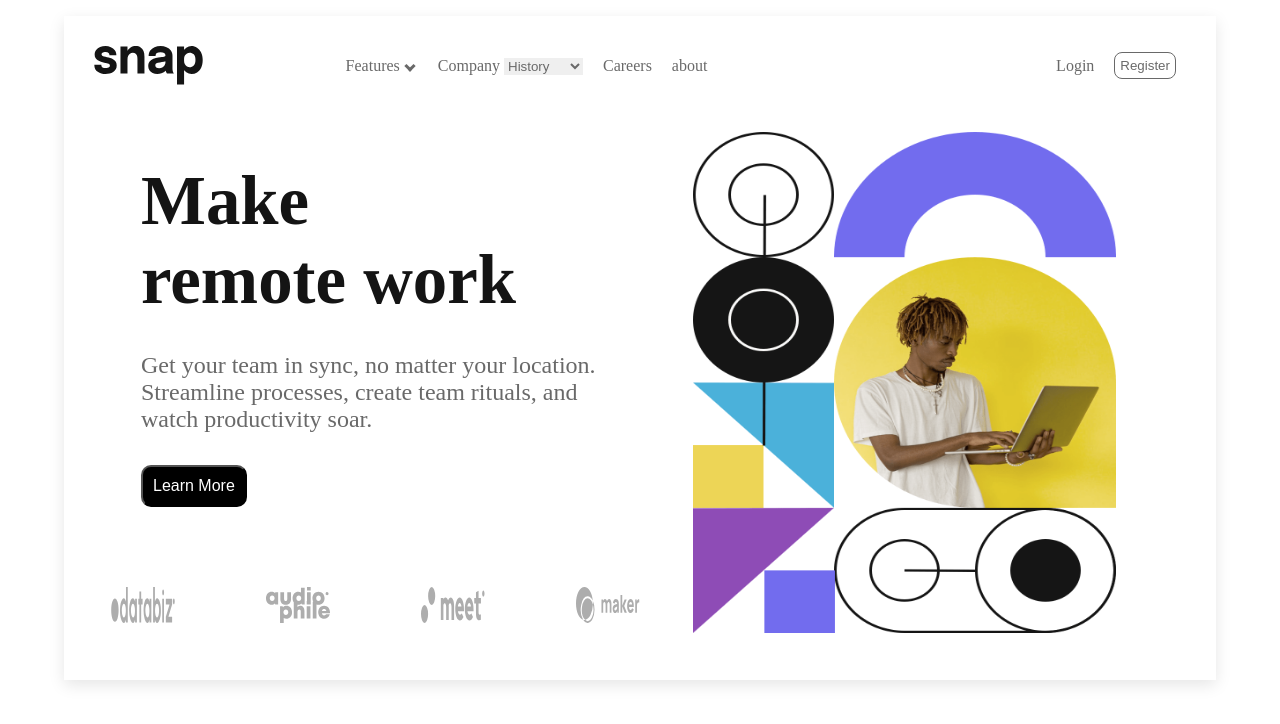
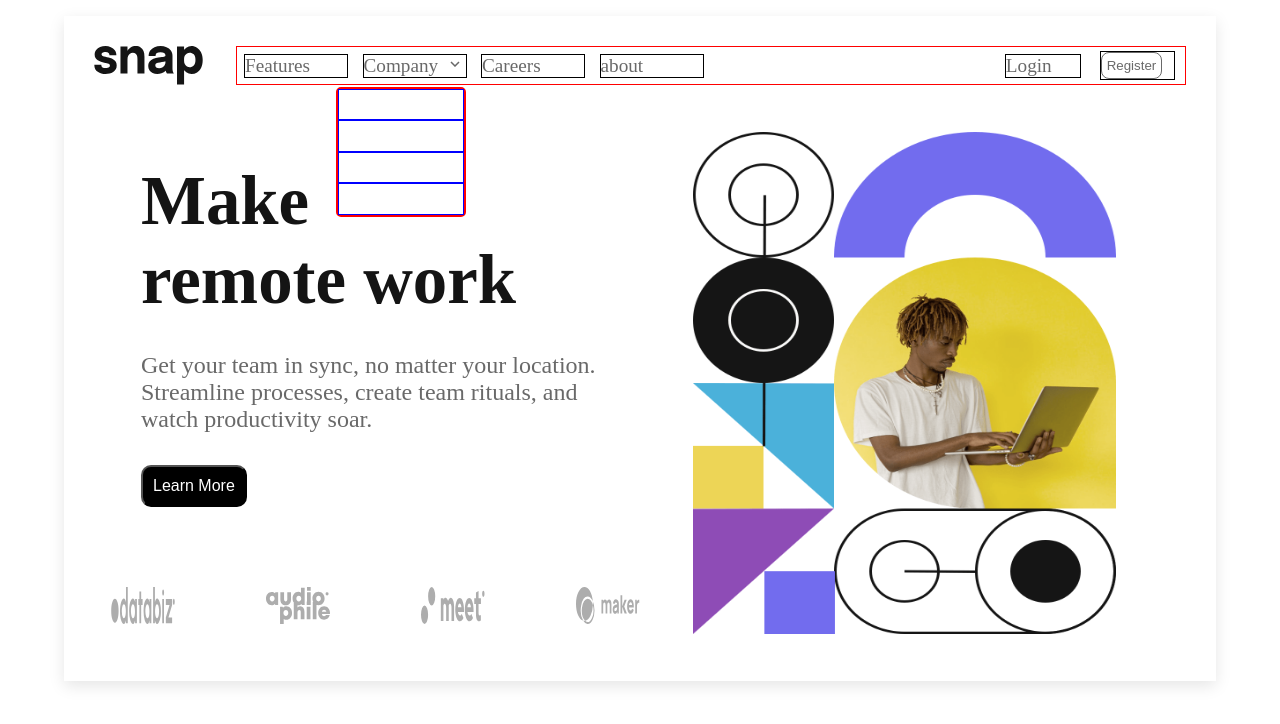
Before and after one commit to biggbhen/intro-section-with-drop-down, a plain HTML site: page index.html in a window 1280 px wide. Drawn offline with Linux system fonts and the light colour scheme.

Commit message:
worked on my dropdown project

```diff
--- a/index.html
+++ b/index.html
@@ -42,42 +42,16 @@
           <img src="./images/logo.svg" alt="snap logo" />
         </figure>
         <nav>
-          <ul>
-            <!-- dropdown1 -->
-            <li>
-              <div class="drop-down">
-      <div class="inputField">
-        <div class="input">Features</div>
-        <div class="arrow-box"><div class="arrow"></div></div>
-      </div>
-
-      <div class="options">
-        <div>
-          <img src="./images/icon-todo.svg" alt="icon-todo" />
-          Todo List
-        </div>
-
-        <div>
-          <img src="./images/icon-calendar.svg" alt="calendar" />Calendar
-        </div>
-        <div>
-          <img src="./images/icon-reminders.svg" alt="reminders" />Reminders
-        </div>
-        <div>
-          <img src="./images/icon-planning.svg" alt="planning" />Planning
-        </div>
-      </div>
-    </div>
-            </li>
-                <!-- dropdown2 -->
-            <li>
-              <label for="company">Company</label>
-              <select name="company" id="company">
-                <option value="0">History</option>
-                <option value="1">Our Team</option>
-                <option value="2">Blog</option>
-              </select>
-            </li>
+          <ul class="about-links">
+            <li><a href="#">Features</a></li>
+            <li class="company"><a href="#">Company</a>
+               <div class="dropdown">
+                 <div></div>
+                 <div></div>
+                 <div></div>
+                 <div></div>
+               </div>
+              </li>
             <li><a href="#">Careers</a></li>
             <li><a href="#">about</a></li>
           </ul>
--- a/style.css
+++ b/style.css
@@ -7,7 +7,6 @@
   color: hsl(0, 0%, 41%);
 }
 .container {
-  overflow: hidden;
   margin: 1rem auto 0 auto;
   padding: 0.9375rem;
   max-width: 72rem;
@@ -51,70 +50,7 @@
 .hamburger-menu nav ul > li {
   margin: 0.8rem 0;
 }
-/* dropdown1 */
 
-.drop-down {
-  position: relative;
-  /* margin: 5rem auto 0 auto; */
-  width: 150px;
-  /* z-index: 200; */
-  /* border: 2px solid green; */
-}
-.inputField {
-  position: relative;
-  background-color: white;
-}
-.inputField .input {
-  text-align: right;
-  width: 100%;
-  padding: 0.3125rem 12% 0.3125rem 0;
-  cursor: pointer;
-}
-
-.arrow-box {
-  position: absolute;
-  width: 10%;
-  z-index: 200;
-  cursor: pointer;
-  /* border: 1px solid; */
-  display: flex;
-  align-items: center;
-  justify-content: center;
-  right: 0;
-  top: 0;
-  bottom: 0;
-}
-.arrow-box > div {
-  width: 8px;
-  height: 8px;
-  border: 3px solid hsl(0, 0%, 41%);
-  border-left: 0;
-  border-bottom: 0;
-  transform: rotate(495deg);
-}
-.options {
-  position: absolute;
-  margin-top: 0.5rem;
-  box-shadow: 0px 0px 8px 0px rgba(0, 0, 0, 0.47);
-  display: none;
-  /* border: 1px solid red; */
-}
-.open-options {
-  display: block;
-}
-
-.options > div {
-  display: flex;
-  padding: 10px;
-  cursor: pointer;
-}
-.options > div img {
-  margin-right: 0.5rem;
-}
-.options > div:hover {
-  background-color: cyan;
-}
-/* end of dropdown1 */
 .active {
   transform: translateX(0);
 }
@@ -124,7 +60,6 @@
 header {
   display: flex;
   padding: 15px;
-  position: relative;
   /* border: 1px solid black; */
 }
 .ham {
@@ -146,35 +81,78 @@ header button {
   border-radius: 8px;
   border: 1px solid;
   background-color: inherit;
+  cursor: pointer;
 }
 header .logo {
   /* display: flex; */
   width: 10%;
-  margin-right: 5%;
+  margin-right: 3%;
   /* border: 1px solid red; */
 }
 header .logo img {
   width: 100%;
   height: 100%;
 }
-select {
-  border: 0;
-}
+
 header nav {
-  /* border: 1px solid red; */
-  width: 85%;
+  border: 1px solid red;
+  width: 87%;
   display: flex;
   justify-content: space-between;
   align-items: center;
-  overflow: auto;
+  /* overflow: auto; */
 }
 header nav ul {
+  width: 50%;
+  /* border: 1px solid black; */
   display: flex;
   align-items: center;
+  justify-content: space-around;
 }
 header nav ul li {
-  margin: 0 0.625rem;
+  border: 1px solid black;
+  width: 22%;
+  cursor: pointer;
 }
+header nav ul + ul {
+  width: 20%;
+  /* justify-content: space-between; */
+}
+header nav ul + ul li {
+  width: 40%;
+}
+a {
+  font-size: clamp(1rem, 1.5vw, 1.2rem);
+}
+
+/* dropdown */
+/* company dropdown */
+.company {
+  display: flex;
+  position: relative;
+  background-image: url('./images/icon-arrow-down.svg');
+  background-repeat: no-repeat;
+  background-size: 10px;
+  background-position: right 6px top 6px;
+}
+.company > div {
+  background-color: #fff;
+  position: absolute;
+  width: 130px;
+  border-radius: 5px;
+  left: -28px;
+  top: 2rem;
+  border: 2px solid red;
+  height: 130px;
+}
+.company > div div {
+  display: flex;
+
+  width: 100%;
+  height: 25%;
+  border: 1px solid blue;
+}
+
 .page-content {
   /* border: 1px solid blue; */
   overflow: auto;
```
